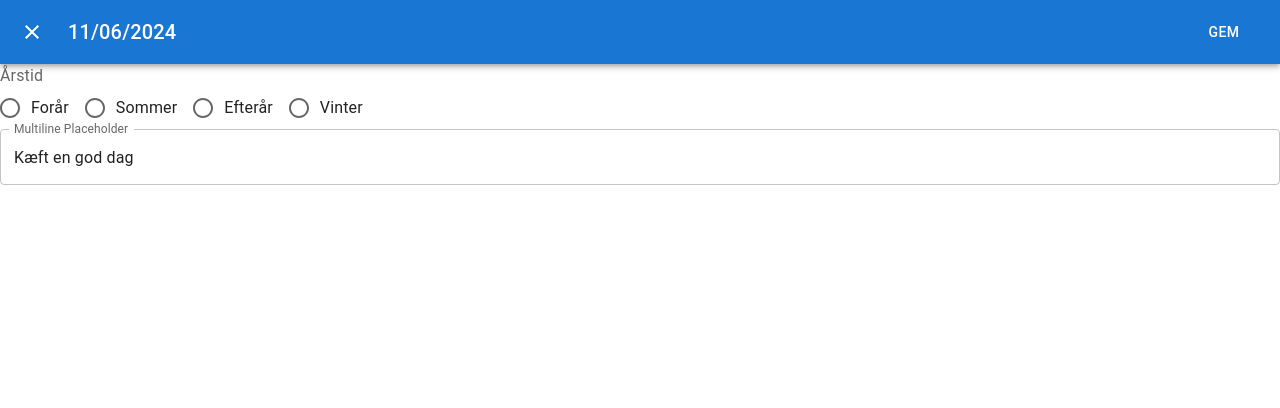
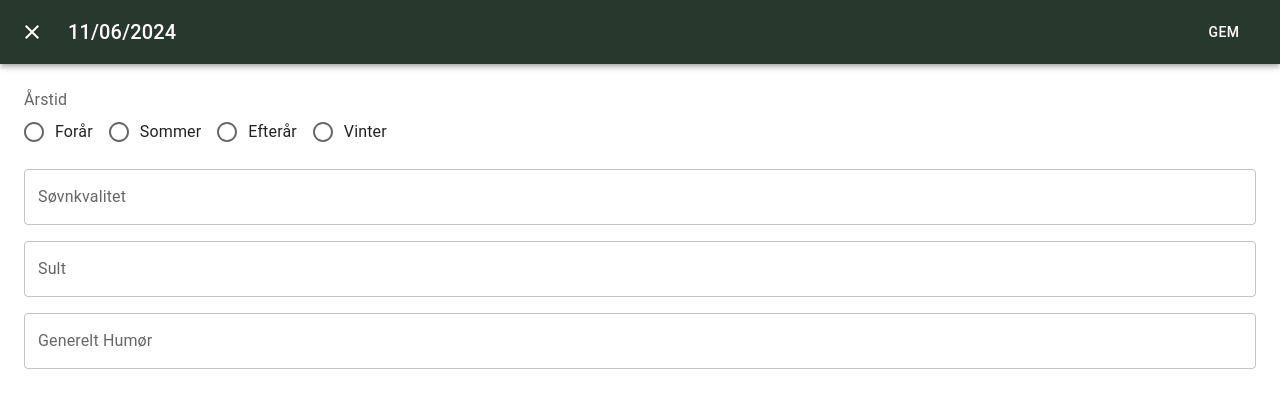
Before and after one commit to wulfwulf/livscyklus, a React (Create React App) app: page / in a window 1280 px wide. Both pictures are taken after a click on the button "REDIGER". Shown: the top 408 px of the page. Built offline with nearby package versions, Linux system fonts and the light colour scheme; no server answers; the database is empty.

Commit message:
Changed old code for new code

```diff
--- a/package.json
+++ b/package.json
@@ -1,4 +1,5 @@
 {
+  "homepage": "http://wulfwulf",
   "name": "livscyklus",
   "version": "0.1.0",
   "private": true,
@@ -13,6 +14,7 @@
     "@testing-library/user-event": "^13.5.0",
     "date-fns": "^3.6.0",
     "dayjs": "^1.11.11",
+    "firebase": "^10.13.2",
     "moment": "^2.30.1",
     "react": "^18.3.1",
     "react-big-calendar": "^1.12.2",
@@ -43,5 +45,8 @@
       "last 1 firefox version",
       "last 1 safari version"
     ]
+  },
+  "devDependencies": {
+    "gh-pages": "^6.2.0"
   }
 }
--- a/src/App.js
+++ b/src/App.js
@@ -9,6 +9,7 @@ import Typography from '@mui/material/Typography';
 import CloseIcon from '@mui/icons-material/Close';
 import dayjs from 'dayjs'
 import CompareDay from './Compare';
+import EditIcon from '@mui/icons-material/Edit';
 
 
 import Radio from '@mui/material/Radio';
@@ -22,6 +23,10 @@ import TextField from '@mui/material/TextField';
 
 import Calendar from'./components/Calendar'
 import React, { useEffect } from 'react';
+import { useMemo } from "react";
+
+import { db } from './config/firebase';
+import { getDocs, collection, addDoc, deleteDoc, updateDoc, doc } from "firebase/firestore";
 
 
 const Transition = React.forwardRef(function Transition(props, ref) {
@@ -29,25 +34,115 @@ const Transition = React.forwardRef(function Transition(props, ref) {
 });
 
 
-function App() {
-  const [dialogOpen, setDialogOpen] = React.useState(false)
-  const [selectedDateData, setSelectedDateData] = React.useState({TimeStamp : dayjs(), color : "#FF0000", note : "Testopesto"})
-  const [selectedDate, setSelectedDate] = React.useState(dayjs())
-  const [selectedIndex, setSelectedIndex] = React.useState(-1)
-  const [formNote, setFormNote] = React.useState("");
-  const [formColor, setFormColor] = React.useState("#FFFFFF");
 
 
 
-  const [dateArray, setDateArray] = React.useState([{TimeStamp : dayjs(), color : "#FF0000", note : "Kæft en god dag"},{TimeStamp : dayjs().day(1), color : "#009999", note : "Det var dårlig dag"}]);
+function App() {
+  const [dialogOpen, setDialogOpen] = React.useState(false)
+  const [selectedDateData, setSelectedDateData] = React.useState({TimeStamp : dayjs(), color : "#FF0000", note1 : "", note2 : "", note3 : ""})
+  const [selectedDate, setSelectedDate] = React.useState(dayjs())
+  const [selectedIndex, setSelectedIndex] = React.useState(-1)
+  const [formNote1, setFormNote1] = React.useState("");
+  const [formNote2, setFormNote2] = React.useState("");
+  const [formNote3, setFormNote3] = React.useState("");
+  const [formColor, setFormColor] = React.useState("#FFFFFF");
+  const [dateArray, setDateArray] = React.useState([])
 
 
+
+  const calendarCollectionRef = useMemo(() => collection(db, "calendarData"), []);
+
+  const getCalendarList = async() =>{
+    try {
+      const data = await getDocs(calendarCollectionRef)
+      const filteredData = data.docs.map((doc) => {
+        const docData = doc.data();
+        return {
+          ...docData,
+          TimeStamp: dayjs(docData.TimeStamp.toDate()), // Convert Firestore Timestamp to dayjs
+          id: doc.id,
+        };
+      });
+
+      console.log(filteredData)
+      setDateArray(filteredData)
+    } catch (error) {
+      console.log(error)
+    }
+  }
+  const updateCalendarData = async() =>{
+    try {
+
+    } catch (error) {
+      console.log(error)
+    }
+  }
+  const addCalendarData = async(data) =>{
+    try {
+      console.log("testo")
+      await addDoc(calendarCollectionRef, {
+        TimeStamp: dayjs(data.TimeStamp).toDate(),
+        color: data.color,
+        note1: data.note1,
+        note2: data.note2,
+        note3: data.note3,
+      });
+      await getCalendarList();
+    } catch (error) {
+      console.log(error)
+    }
+  }
+
+  const checkAndUpdateCalendarData = async (data) => {
+    try {
+      const querySnapshot = await getDocs(calendarCollectionRef);
+
+      let existingDocId = null;
+
+      // Check if any document matches the same day
+      querySnapshot.forEach((doc) => {
+        const docData = doc.data();
+        const docDay = dayjs(docData.TimeStamp.toDate()).startOf("day");
+        const dataDay = dayjs(data.TimeStamp).startOf("day");
+
+        if (docDay.isSame(dataDay)) {
+          existingDocId = doc.id; // Save the document ID for updating
+        }
+      });
+
+      if (existingDocId) {
+        // Update the existing document
+        const docRef = doc(calendarCollectionRef, existingDocId);
+        await updateDoc(docRef, {
+          color: data.color,
+          note1: data.note1,
+          note2: data.note2,
+          note3: data.note3,
+        });
+        console.log("Existing entry updated!");
+      } else {
+        // Add a new document if no match is found
+        await addCalendarData(data);
+      }
+
+      // Refresh the calendar data
+      await getCalendarList();
+    } catch (error) {
+      console.error("Error checking and updating calendar data: ", error);
+    }
+  };
+
+  useEffect(() => {
+    getCalendarList()
+  }, [])
+
   useEffect(()=>{
-    //console.log(selectedDateData)
+    console.log(selectedDateData)
   },[selectedDateData])
 
   useEffect(()=>{
     setSelectedIndex(dateArray.findIndex(e => CompareDay(dayjs(e.TimeStamp),selectedDate)))
+    console.log(dateArray);
   },[dateArray, selectedDate])
 
   useEffect(()=>{
@@ -56,20 +151,36 @@ function App() {
       setSelectedDateData({...temp})
     }
     else{
-      setSelectedDateData({TimeStamp : selectedDate, color : "#FFFFFF",note : ""})
+      setSelectedDateData({TimeStamp : selectedDate, color : "#FFFFFF",note1 : "",note2 : "",note3 : ""})
     }
-  },[dateArray, selectedDate, selectedIndex])
+  },[dateArray, formColor, selectedDate, selectedIndex])
+
+  useEffect(()=>{
+    let tempDateData = selectedDateData
+    tempDateData.note1 = formNote1
+    setSelectedDateData(tempDateData)
+  },[formNote1])
+
+  useEffect(()=>{
+    let tempDateData = selectedDateData
+    tempDateData.note2 = formNote2
+    setSelectedDateData(tempDateData)
+  },[formNote2])
+
+  useEffect(()=>{
+    let tempDateData = selectedDateData
+    tempDateData.note3 = formNote3
+    setSelectedDateData(tempDateData)
+  },[formNote3])
 
   useEffect(()=>{
     let tempDateData = selectedDateData
     tempDateData.color = formColor
-    tempDateData.note = formNote
     setSelectedDateData(tempDateData)
-  },[formNote, formColor])
+  },[formColor])
 
   const selectHandler = (day) => {
       setSelectedDate(day)
-
       console.log("Date selected")
   }
 
@@ -81,7 +192,7 @@ function App() {
       setSelectedDateData({...temp})
     }
     else{
-      setSelectedDateData({TimeStamp : selectedDate, color : "#FFFFFF",note : ""})
+      setSelectedDateData({TimeStamp : selectedDate, color : "#FFFFFF",note1 : "",note2 : "",note3 : ""})
     }
 
     console.log("Dialog cancelled")
@@ -96,17 +207,18 @@ function App() {
     if( selectedIndex !== -1 ){
 
         dateArray[selectedIndex] = selectedDateData
-        setDateArray(dateArray)
+        console.log(selectedDateData)
     }
     else{
         setDateArray([...dateArray,selectedDateData])
-
+        console.log("negativ værdi")
     }
-
+    checkAndUpdateCalendarData(selectedDateData);
   }
 
   const openHandler = () => {
     setDialogOpen(true)
+    setFormColor(selectedDateData.color)
     console.log("Dialog opened")
   }
 
@@ -116,9 +228,17 @@ function App() {
     console.log("Color changed")
   }
 
-  const noteChangeHandler = (e) => {
-    setFormNote(e.target.value)
-    console.log("Note changed")
+  const note1ChangeHandler = (e) => {
+    setFormNote1(e.target.value)
+    console.log("Note1 changed")
+  }
+  const note2ChangeHandler = (e) => {
+    setFormNote2(e.target.value)
+    console.log("Note2 changed")
+  }
+  const note3ChangeHandler = (e) => {
+    setFormNote3(e.target.value)
+    console.log("Note3 changed")
   }
 
 
@@ -134,6 +254,8 @@ function App() {
         <Calendar selectHandler = {selectHandler} dateArray ={dateArray} selecteddatedata = {selectedDateData} />
         <Button variant="outlined"
         onClick={openHandler}
+        startIcon={<EditIcon />}
+        sx={{ marginBottom: 3 }}
         >Rediger</Button>
       </div>
       <Dialog
@@ -142,7 +264,7 @@ function App() {
         TransitionComponent={Transition}
       >
 
-      <AppBar sx={{ position: 'relative' }}>
+      <AppBar sx={{ bgcolor : formColor !=="#FFFFFF" ? formColor : "#28382c", position: 'relative' }}>
           <Toolbar>
             <IconButton
               edge="start"
@@ -162,28 +284,50 @@ function App() {
           </Toolbar>
         </AppBar>
         <FormControl>
-      <FormLabel id="demo-row-radio-buttons-group-label">Årstid</FormLabel>
+      <FormLabel id="demo-row-radio-buttons-group-label"
+      sx={{mt:3, mx:3}}
+      >Årstid</FormLabel>
       <RadioGroup
         row
         aria-labelledby="demo-row-radio-buttons-group-label"
         name="row-radio-buttons-group"
         onChange={colorChangeHandler}
         value={formColor}
+        sx={{mx:3}}
 
       >
-        <FormControlLabel value="#008000" control={<Radio />} label="Forår" />
-        <FormControlLabel value="#FFFF00" control={<Radio />} label="Sommer" />
-        <FormControlLabel value="#FFA500" control={<Radio />} label="Efterår" />
-        <FormControlLabel value="#0000FF" control={<Radio />} label="Vinter" />
+        <FormControlLabel value="#6AA84F" control={<Radio />} label="Forår" />
+        <FormControlLabel value="#F1C232" control={<Radio />} label="Sommer" />
+        <FormControlLabel value="#FF6D01" control={<Radio />} label="Efterår" />
+        <FormControlLabel value="#3D85C6" control={<Radio />} label="Vinter" />
 
       </RadioGroup>
       <TextField
           id="outlined-textarea"
-          label="Multiline Placeholder"
-          placeholder="Placeholder"
+          label="Søvnkvalitet"
+          sx={{mx:3, mt:2}}
+          //placeholder="Note"
           multiline
-          defaultValue = {selectedDateData.note}
-          onChange={noteChangeHandler}
+          defaultValue = {selectedDateData.note1}
+          onChange={note1ChangeHandler}
+        />
+         <TextField
+          id="outlined-textarea"
+          label="Sult"
+          sx={{mx:3, mt:2}}
+          //placeholder="Note"
+          multiline
+          defaultValue = {selectedDateData.note2}
+          onChange={note2ChangeHandler}
+        />
+         <TextField
+          id="outlined-textarea"
+          label="Generelt Humør"
+          sx={{mx:3, mt:2}}
+          //placeholder="Note"
+          multiline
+          defaultValue = {selectedDateData.note3}
+          onChange={note3ChangeHandler}
         />
     </FormControl>
       </Dialog>
--- /dev/null
+++ b/src/config/firebase.js
@@ -0,0 +1,18 @@
+import { initializeApp } from "firebase/app";
+import { getAuth} from "firebase/auth";
+import {getFirestore} from "firebase/firestore";
+
+
+const firebaseConfig = {
+  apiKey: "AIzaSyBfqLmOoKUCSeaukG-Z5ggyJDN3fAMucp8",
+  authDomain: "livscyklus-708e3.firebaseapp.com",
+  databaseURL: "https://livscyklus-708e3-default-rtdb.europe-west1.firebasedatabase.app",
+  projectId: "livscyklus-708e3",
+  storageBucket: "livscyklus-708e3.firebasestorage.app",
+  messagingSenderId: "1001634029515",
+  appId: "1:1001634029515:web:144e5223e022e5862ce04e"
+};
+
+const app = initializeApp(firebaseConfig);
+export const auth = getAuth(app);
+export const db = getFirestore(app);
--- a/src/index.js
+++ b/src/index.js
@@ -2,7 +2,6 @@ import React from 'react';
 import ReactDOM from 'react-dom/client';
 import './index.css';
 import App from './App';
-import reportWebVitals from './reportWebVitals';
 import { LocalizationProvider } from '@mui/x-date-pickers/LocalizationProvider';
 import { svSE } from '@mui/x-date-pickers/locales';
 import { AdapterDayjs } from '@mui/x-date-pickers/AdapterDayjs';
@@ -17,8 +16,3 @@ root.render(
     </LocalizationProvider>
   </React.StrictMode>
 );
-
-// If you want to start measuring performance in your app, pass a function
-// to log results (for example: reportWebVitals(console.log))
-// or send to an analytics endpoint. Learn more: https://bit.ly/CRA-vitals
-reportWebVitals();
--- a/src/reportWebVitals.js
+++ /dev/null
@@ -1,13 +0,0 @@
-const reportWebVitals = onPerfEntry => {
-  if (onPerfEntry && onPerfEntry instanceof Function) {
-    import('web-vitals').then(({ getCLS, getFID, getFCP, getLCP, getTTFB }) => {
-      getCLS(onPerfEntry);
-      getFID(onPerfEntry);
-      getFCP(onPerfEntry);
-      getLCP(onPerfEntry);
-      getTTFB(onPerfEntry);
-    });
-  }
-};
-
-export default reportWebVitals;
```
Also changed, not shown: public/index.html (+3 -19 lines), src/components/Calendar.js (+14 -1 lines), src/setupTests.js (deleted, +0 -5 lines), public/manifest.json (added), 2 other files (tests, documents, lock files or other folders).
